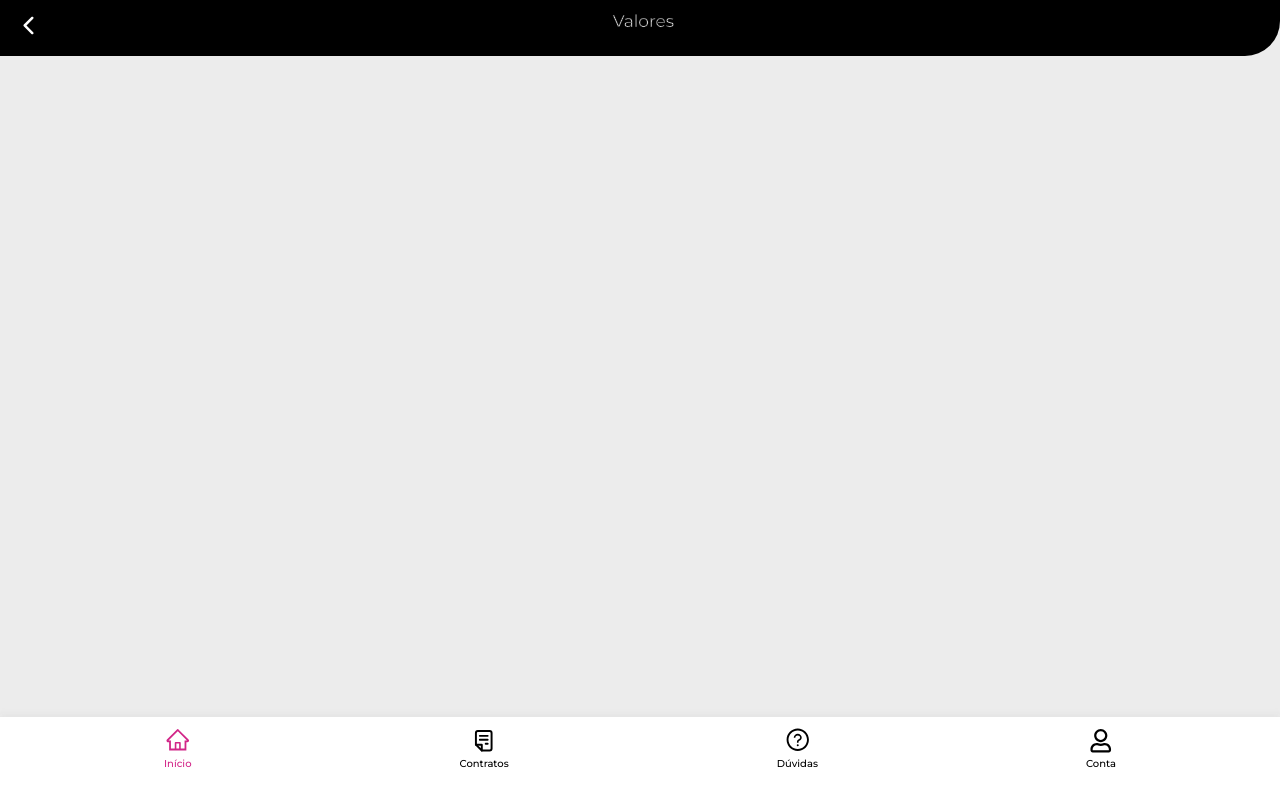
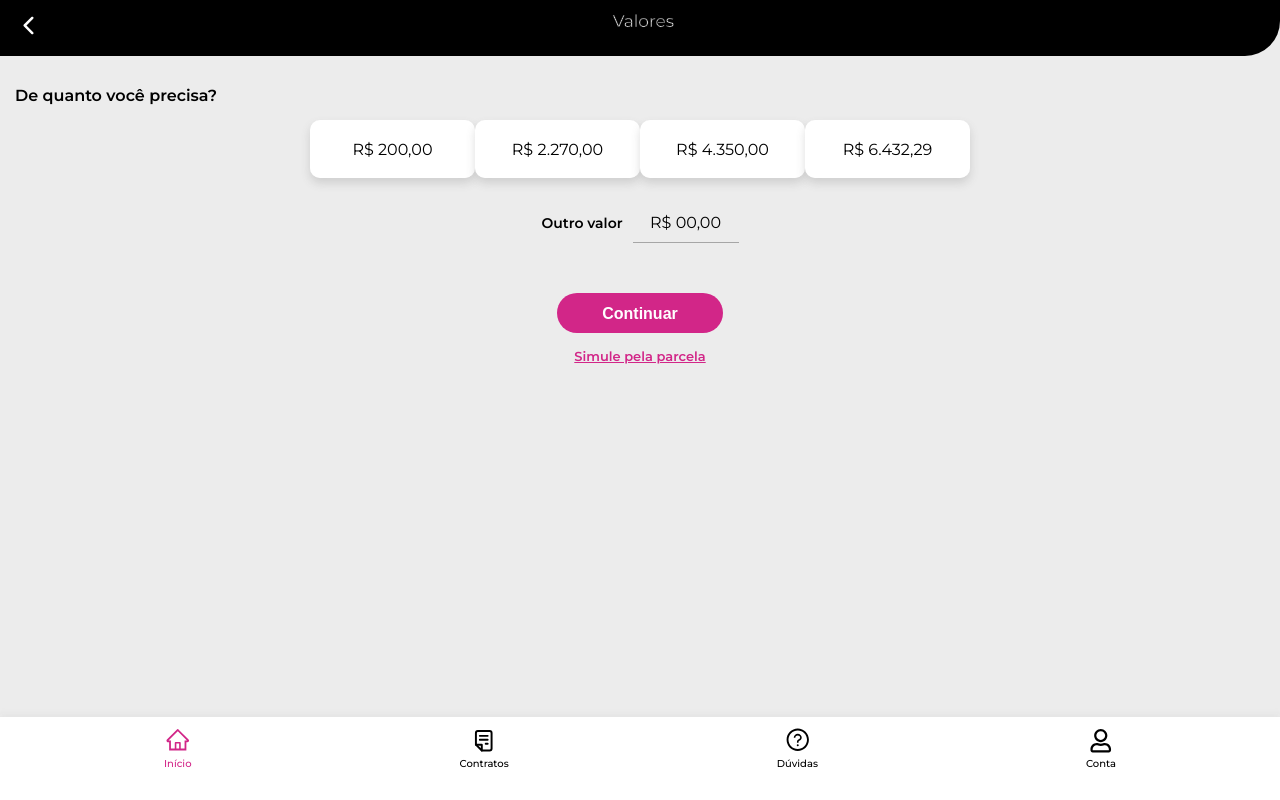
Before and after one commit to KlaussVP/Desafio_Meu_Tudo, a React app: page /values in a window 1280 px wide. Built offline with nearby package versions, Linux system fonts and the light colour scheme.

Commit message:
feat: valuesPage general logic and layout

```diff
--- a/package.json
+++ b/package.json
@@ -22,6 +22,9 @@
     "@babel/core": "^7.15.5",
     "@babel/preset-env": "^7.15.6",
     "@babel/preset-react": "^7.14.5",
+    "@emotion/react": "^11.4.1",
+    "@emotion/styled": "^11.3.0",
+    "@material-ui/core": "^5.0.0-beta.5",
     "axios": "^0.21.4",
     "babel-loader": "^8.2.2",
     "dotenv": "^10.0.0",
@@ -31,6 +34,7 @@
     "react": "^17.0.2",
     "react-dom": "^17.0.2",
     "react-icons": "^4.2.0",
+    "react-input-mask": "^2.0.4",
     "react-router-dom": "^5.3.0",
     "styled-components": "^5.3.1",
     "url-loader": "^4.1.1",
--- a/src/App.js
+++ b/src/App.js
@@ -7,8 +7,9 @@ import {
 
 import { DataProvider } from "./contexts/DataContext";
 import AppBar from "./components/AppBar";
+import Footer from "./components/Footer";
 import Home from "./pages/Home";
-import Footer from "./components/Footer";
+import Values from "./pages/Values";
 
 export default function App() {
   return (
@@ -17,9 +18,7 @@ export default function App() {
         <AppBar />
         <Switch>
           <Route path="/" component={Home} exact/>
-          <Route path="/values" exact>
-            <></>
-          </Route>
+          <Route path="/values" component={Values} exact />
           <Route path="/period" exact>
             <></>
           </Route>
--- a/src/components/AppBar/ModelHeader/index.js
+++ b/src/components/AppBar/ModelHeader/index.js
@@ -1,14 +1,26 @@
-import React from "react";
+import React, { useEffect, useState } from "react";
 import { useLocation } from "react-router";
 import { IoIosArrowBack } from "react-icons/io";
 import ModelContainer from "./styles";
+import { Link } from "react-router-dom";
 
 export default function ModelHeader() {
   const currentRoute = useLocation();
+  const [lastRoute, setLastRoute] = useState("/");
+
+  useEffect(() => {
+    if (currentRoute.pathname === "/values") {
+      setLastRoute("/");
+    } else if (currentRoute.pathname === "/period") {
+      setLastRoute("/values");
+    } else if (currentRoute.pathname === "/result") {
+      setLastRoute("/period");
+    }
+  },[currentRoute.pathname]);
 
   return (
     <ModelContainer>
-      <IoIosArrowBack className="arrow-icon"/>
+      <Link to={lastRoute}><IoIosArrowBack className="arrow-icon"/></Link>
       { currentRoute.pathname.includes("values")
         ? <h1>Valores</h1>
         : ( currentRoute.pathname.includes("period")
--- /dev/null
+++ b/src/components/Button/index.js
@@ -0,0 +1,12 @@
+import React from "react";
+import ButtonContainer from "./styles";
+
+export default function Button() {
+  return (
+    <ButtonContainer>
+      <button type="submit">
+        <p>Continuar</p>
+      </button>
+    </ButtonContainer>
+  );
+}
--- /dev/null
+++ b/src/components/Button/styles.js
@@ -0,0 +1,27 @@
+import styled from "styled-components";
+
+const ButtonContainer = styled.div`
+  height: 40px;
+  width: 166px;
+  border-radius: 30px;
+
+  button {
+    width: 100%;
+    height: 100%;
+    display: flex;
+    justify-content: center;
+    align-items: center;
+    border-radius: 30px;
+    background: #D22688;
+    border: none;
+  }
+
+  p {
+    font-size: 16px;
+    line-height: 19px;
+    font-weight: 600;
+    color: #FFF;
+  }
+`;
+
+export default ButtonContainer;
--- /dev/null
+++ b/src/components/ValueCard/index.js
@@ -0,0 +1,34 @@
+import React, { useContext, useState } from "react";
+import ClickAwayListener from "@material-ui/core/ClickAwayListener";
+import DataContext from "../../contexts/DataContext";
+import ValueCardContainer from "./styles";
+import { currencyToNumber } from "../../utils/helpers";
+
+export default function ValueCard ({ value }) {
+  const { chosenValue, setChosenValue } = useContext(DataContext);
+  const [clicked, setClicked] = useState(false);
+  const convertedValue = new Intl.NumberFormat('pt-BR', { style: 'currency', currency: 'BRL' }).format(value);
+
+  function handleClick(selectedValue) {
+    const numberValue = currencyToNumber(selectedValue);
+    setChosenValue(numberValue);
+    setClicked(true);
+  }
+
+  function handleClickAway() {
+    setClicked(false);
+  }
+
+  return (
+    <ClickAwayListener onClickAway={handleClickAway}>
+      <ValueCardContainer clicked={clicked}>
+        <input
+          type="button"
+          value={convertedValue}
+          onClick={e => handleClick(e.target.value)}
+          onou
+        />
+      </ValueCardContainer>
+    </ClickAwayListener>
+  );
+}
--- /dev/null
+++ b/src/components/ValueCard/styles.js
@@ -0,0 +1,27 @@
+import styled from "styled-components";
+
+const ValueCardContainer = styled.div`
+  height: 58px;
+  width: 165px;
+  margin-bottom: 15px;
+  border: none;
+  border-radius: 10px;
+  box-shadow: 0px 5px 10px #5B5B5B33;
+
+  input {
+    height: 100%;
+    width: 100%;
+    display: flex;
+    justify-content: center;
+    align-items: center;
+    background: ${({ clicked }) => clicked ? "#7070708F" : "#FFF"};
+    border-radius: 10px;
+    border: none;
+    outline: none;
+    font-family: inherit;
+    font-size: 16px;
+    line-height: 19px;
+  }
+`;
+
+export default ValueCardContainer;
--- a/src/contexts/DataContext.js
+++ b/src/contexts/DataContext.js
@@ -5,10 +5,16 @@ export default DataContext;
 
 export function DataProvider({ children }) {
   const [margins, setMargins] = useState({});
+  const [chosenValue, setChosenValue] = useState(0);
 
   return (
     <DataContext.Provider value={
-      { margins, setMargins }
+      {
+        margins,
+        setMargins,
+        chosenValue,
+        setChosenValue
+      }
     }>
       {children}
     </DataContext.Provider>
--- /dev/null
+++ b/src/pages/Values/index.js
@@ -0,0 +1,57 @@
+import axios from "axios";
+import React, { useContext, useEffect, useState } from "react";
+import { ValuesPage, SuggestedValues, OtherValue } from "./styles";
+import ValueCard from "../../components/ValueCard";
+import Button from "../../components/Button";
+import DataContext from "../../contexts/DataContext";
+import { currencyToNumber } from "../../utils/helpers";
+import { useHistory } from "react-router";
+
+export default function Values() {
+  // const [values, setValues] = useState({});
+  const [otherValue, setOtherValue] = useState(null);
+  const { chosenValue, setChosenValue } = useContext(DataContext);
+  const history = useHistory();
+
+  // useEffect(() => {
+  //   axios.get(`https://demo7273790.mockable.io/suggestedvalues`)
+  //   .then(resp => {
+  //     setValues(resp.data.suggestedValues);
+  //   })
+  // },[]);
+
+  function handleChoosing(choosedValue) {
+    console.log(choosedValue);
+    const numberValue = currencyToNumber(choosedValue);
+    setChosenValue(numberValue);
+    setOtherValue(numberValue);
+  }
+
+  function sendValue(v) {
+    v.preventDefault();
+    console.log(chosenValue);
+    history.push('/period');
+  }
+
+  const values = [200, 2270, 4350, 6432.2917];
+
+  return (
+    <ValuesPage onSubmit={v => sendValue(v)}>
+      <h1>De quanto você precisa?</h1>
+      <SuggestedValues>
+        {values.map((v, i) => <ValueCard key={i} value={v}/>)}
+      </SuggestedValues>
+      <OtherValue>
+        <label htmlFor="otherValue">Outro valor</label>
+        <input
+          id="otherValue"
+          placeholder="R$ 00,00"
+          value={otherValue}
+          onChange={(e) => handleChoosing(e.target.value)}
+        />
+      </OtherValue>
+      <Button />
+      <p>Simule pela parcela</p>
+    </ValuesPage>
+  );
+}
--- /dev/null
+++ b/src/pages/Values/styles.js
@@ -0,0 +1,69 @@
+import styled from "styled-components";
+
+const ValuesPage = styled.form`
+  display: flex;
+  flex-direction: column;
+  justify-content: flex-start;
+  align-items: center;
+  padding: 0 15px;
+
+  h1 {
+    align-self: flex-start;
+    font-size: 16px;
+    line-height: 19px;
+    font-weight: 600;
+    margin-bottom: 15px;
+  }
+
+  & > p {
+    font-size: 13px;
+    line-height: 16px;
+    font-weight: 600;
+    color: #D22688;
+    text-decoration: underline;
+    margin-top: 15px;
+  }
+`;
+
+const SuggestedValues = styled.article`
+  display: flex;
+  justify-content: space-between;
+  flex-wrap: wrap;
+  margin-bottom: 10px;
+`;
+
+const OtherValue = styled.div`
+  display: flex;
+  justify-content: center;
+  align-items: center;
+  margin-bottom: 50px;
+
+  label {
+    font-size: 14px;
+    line-height: 18px;
+    font-weight: 600;
+    margin-right: 10px;
+  }
+
+  input {
+    width: 106px;
+    padding: 10px 0;
+    text-align: center;
+    border: none;
+    background: none;
+    border-bottom: 1px solid #7070708F;
+    font-family: inherit;
+    font-size: 16px;
+    line-height: 19px;
+
+    ::placeholder {
+      color: #000;
+    }
+  }
+`;
+
+export {
+  ValuesPage,
+  SuggestedValues,
+  OtherValue
+};
--- /dev/null
+++ b/src/utils/helpers.js
@@ -0,0 +1,3 @@
+export function currencyToNumber (string = '') {
+  return Number(string.replace(/\D/g, '')) / 100;
+}
```
Also changed, not shown: 1 other file (tests, documents, lock files or other folders).
